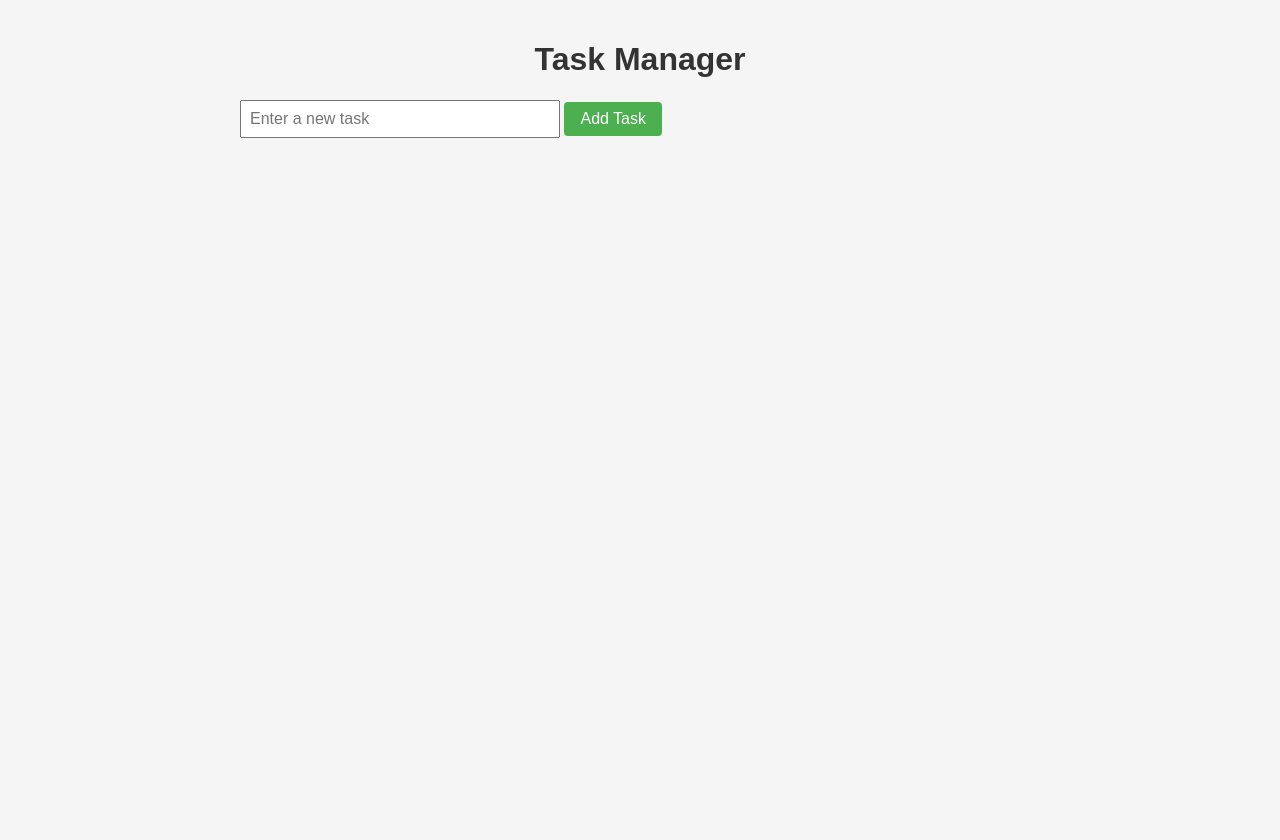
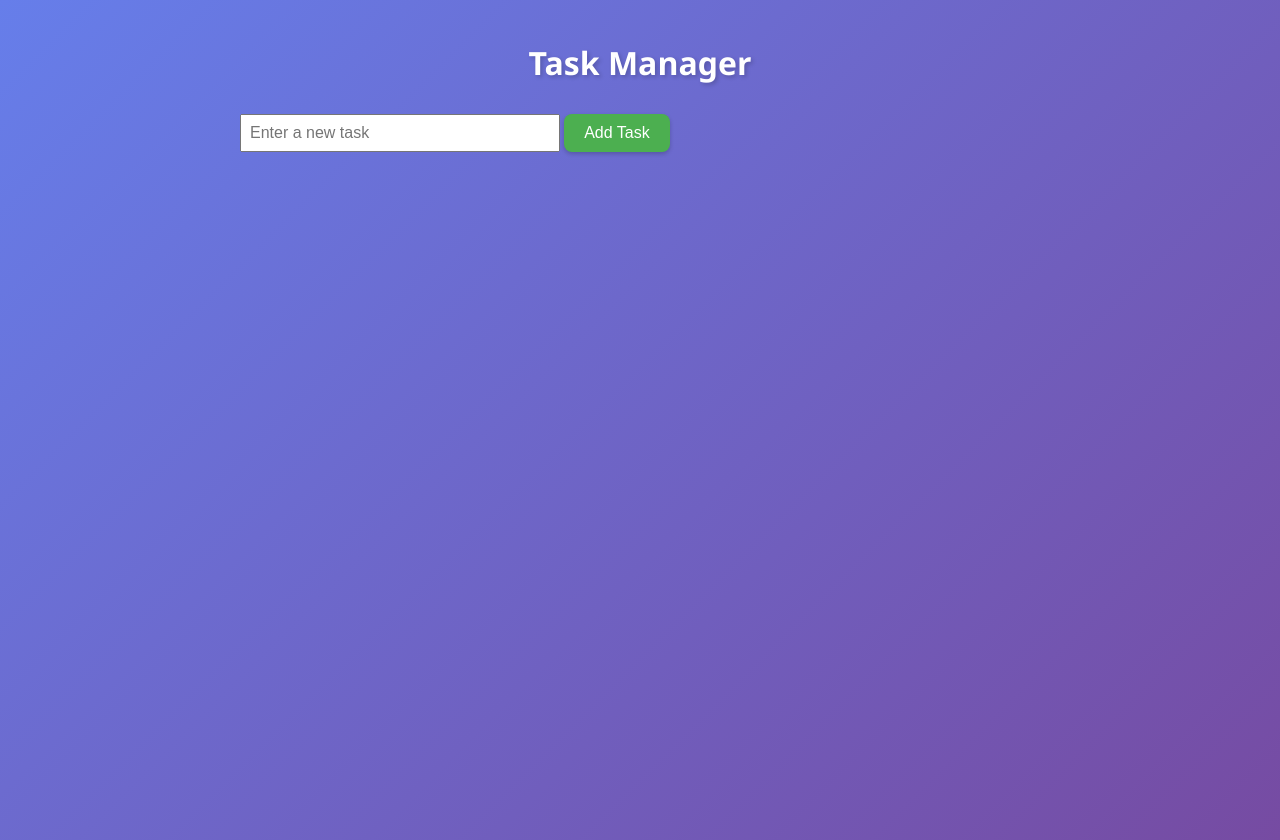
Before and after one commit to mshatsky1/probable-palm-tree, a plain HTML site: page index.html in a window 1280 px wide. Before the commit the page ends 800 px from the top, so only its background shows below. Drawn offline with Linux system fonts and the light colour scheme.

Commit message:
Improve styling with gradient background and modern design

```diff
--- a/style.css
+++ b/style.css
@@ -1,14 +1,17 @@
 body {
-    font-family: Arial, sans-serif;
+    font-family: 'Segoe UI', Tahoma, Geneva, Verdana, sans-serif;
     max-width: 800px;
     margin: 0 auto;
     padding: 20px;
-    background-color: #f5f5f5;
+    background: linear-gradient(135deg, #667eea 0%, #764ba2 100%);
+    min-height: 100vh;
 }
 
 h1 {
-    color: #333;
+    color: #fff;
     text-align: center;
+    text-shadow: 2px 2px 4px rgba(0,0,0,0.2);
+    margin-bottom: 30px;
 }
 
 .input-container {
@@ -22,17 +25,21 @@ input {
 }
 
 button {
-    padding: 8px 16px;
+    padding: 10px 20px;
     font-size: 16px;
     cursor: pointer;
     background-color: #4CAF50;
     color: white;
     border: none;
-    border-radius: 4px;
+    border-radius: 8px;
+    transition: all 0.3s ease;
+    box-shadow: 0 2px 4px rgba(0,0,0,0.2);
 }
 
 button:hover {
     background-color: #45a049;
+    transform: translateY(-2px);
+    box-shadow: 0 4px 8px rgba(0,0,0,0.3);
 }
 
 #taskList {
```
